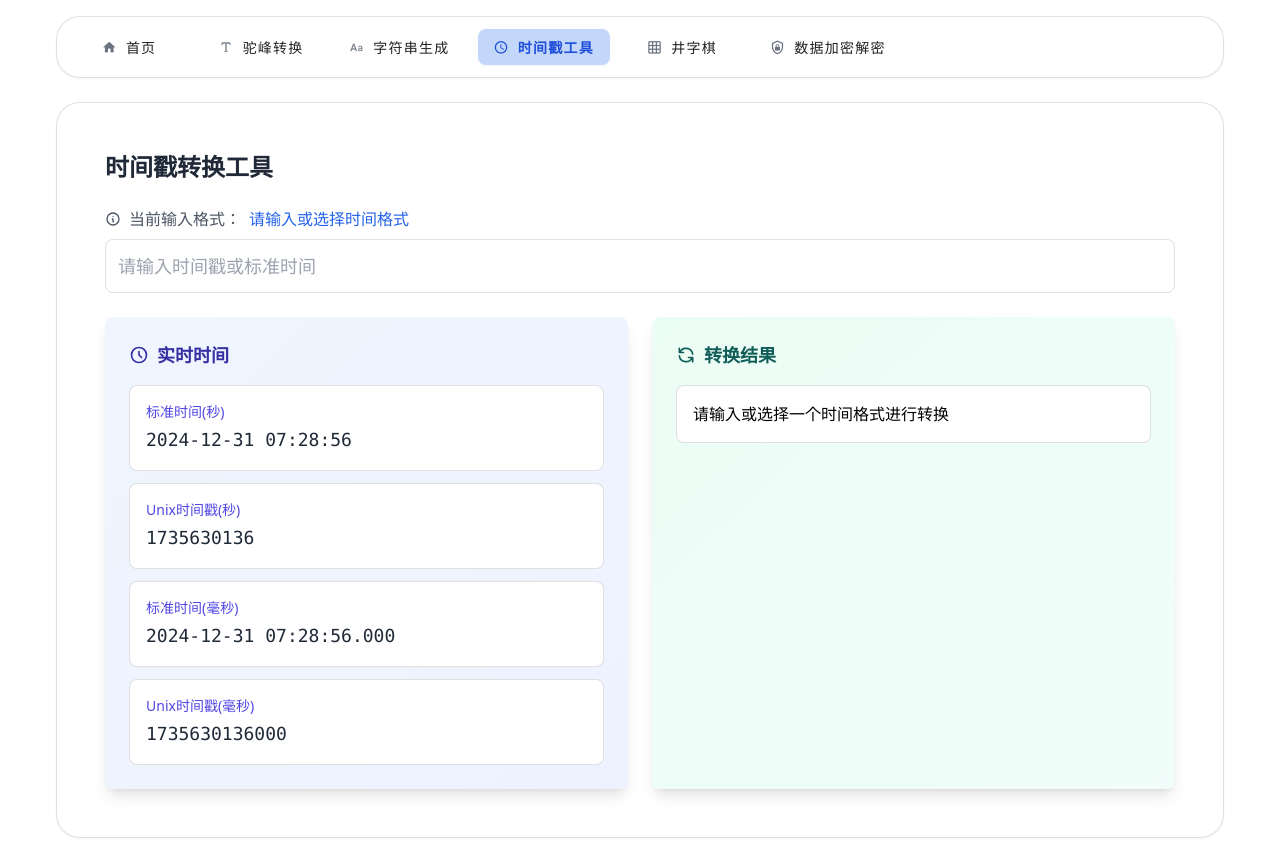
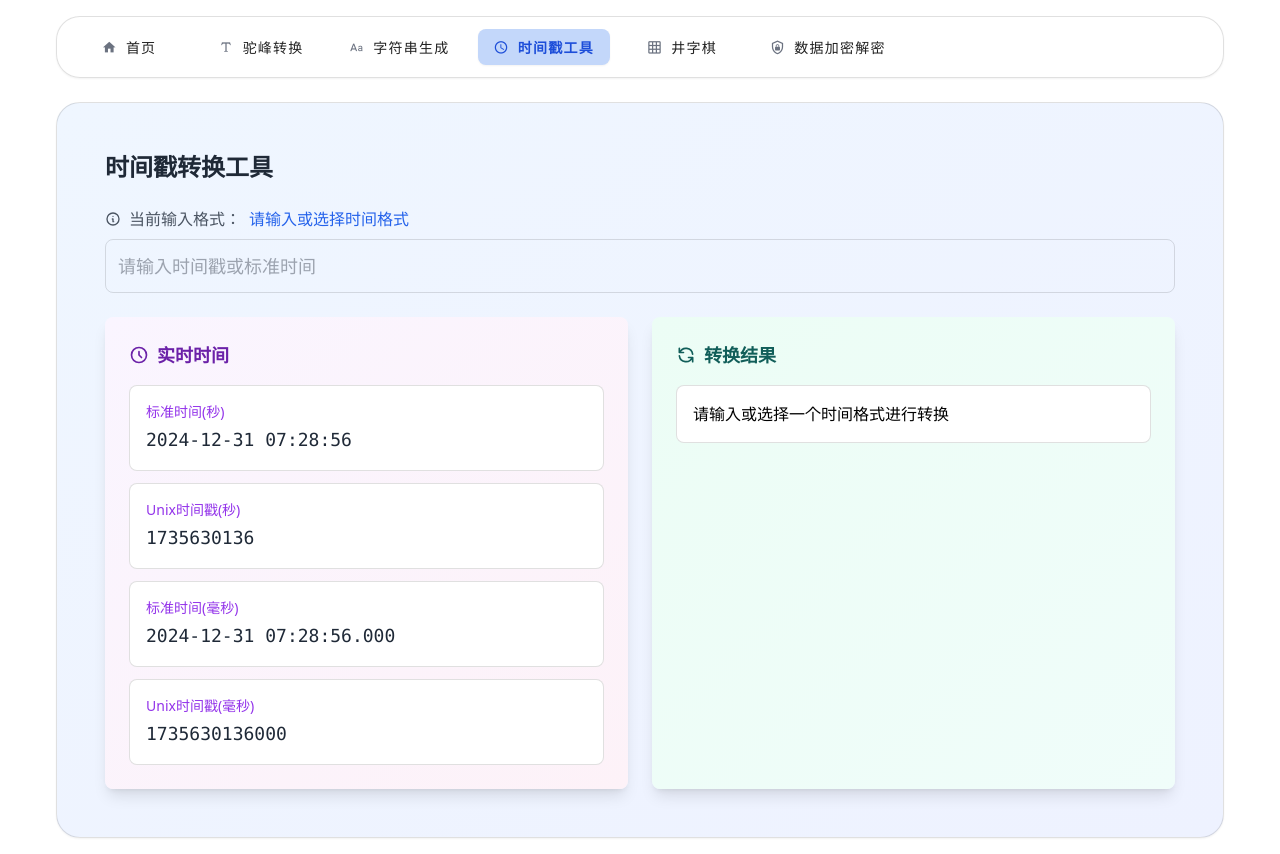
Before and after one commit to bitdan/Hump-Conversion, a Vue app: page /timestamp in a window 1280 px wide. Built offline with nearby package versions, Linux system fonts and the light colour scheme.

Commit message:
fix: 修改文件名大小写

```diff
--- a/src/App.vue
+++ b/src/App.vue
@@ -34,7 +34,7 @@
         </nav>
 
         <!-- 路由视图 -->
-        <div class="bg-white/80 backdrop-blur-sm rounded-xl shadow-sm p-6 border border-gray-200">
+        <div class="bg-gradient-to-br from-blue-50 to-indigo-50 rounded-xl shadow-sm p-6 border border-gray-200">
           <router-view v-slot="{ Component }">
             <transition
               enter-active-class="transition ease-out duration-200"
--- a/src/components/TicTacToe.vue
+++ b/src/components/TicTacToe.vue
@@ -1,5 +1,5 @@
 <template>
-  <div class="flex flex-col items-center justify-center min-h-screen bg-gray-100">
+  <div class="flex flex-col items-center justify-center">
     <h1 class="text-4xl font-bold mb-8">井字棋</h1>
 
     <div class="mb-4 text-xl">
--- a/src/components/TimestampTool.vue
+++ b/src/components/TimestampTool.vue
@@ -27,8 +27,8 @@
     <!-- 两列布局 -->
     <div class="grid grid-cols-1 md:grid-cols-2 gap-6">
       <!-- 左侧：当前时间 -->
-      <div class="bg-gradient-to-br from-blue-50 to-indigo-50 rounded-lg p-6 shadow-lg">
-        <div class="text-lg font-semibold text-indigo-800 mb-4 flex items-center">
+      <div class="bg-gradient-to-br from-purple-50 to-pink-50 rounded-lg p-6 shadow-lg">
+        <div class="text-lg font-semibold text-purple-800 mb-4 flex items-center">
           <svg class="w-5 h-5 mr-2" fill="none" stroke="currentColor" viewBox="0 0 24 24">
             <path stroke-linecap="round" stroke-linejoin="round" stroke-width="2"
                   d="M12 8v4l3 3m6-3a9 9 0 11-18 0 9 9 0 0118 0z" />
@@ -40,9 +40,9 @@
             v-for="(time, index) in timeFormats"
             :key="'current-' + index"
             @click="selectTime(time)"
-            class="p-4 bg-white rounded-lg hover:bg-blue-50 cursor-pointer transition-colors border border-indigo-100"
+            class="p-4 bg-white rounded-lg hover:bg-pink-50 cursor-pointer transition-colors border border-pink-100"
           >
-            <div class="text-sm text-indigo-600 font-medium mb-1">{{ time.label }}</div>
+            <div class="text-sm text-purple-600 font-medium mb-1">{{ time.label }}</div>
             <div class="font-mono text-lg text-gray-800">{{ time.value }}</div>
           </div>
         </div>
```
Also changed, not shown: 1 other file (tests, documents, lock files or other folders).
